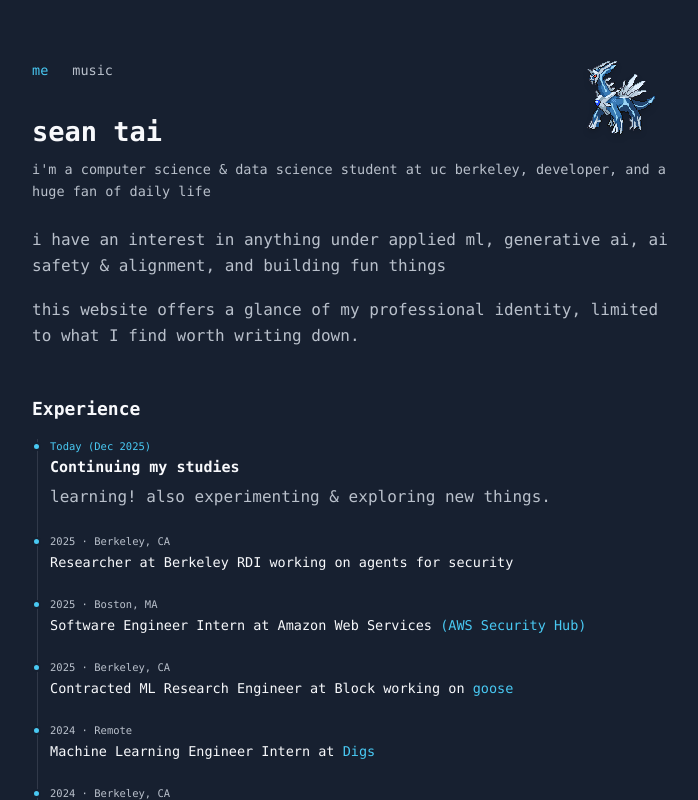
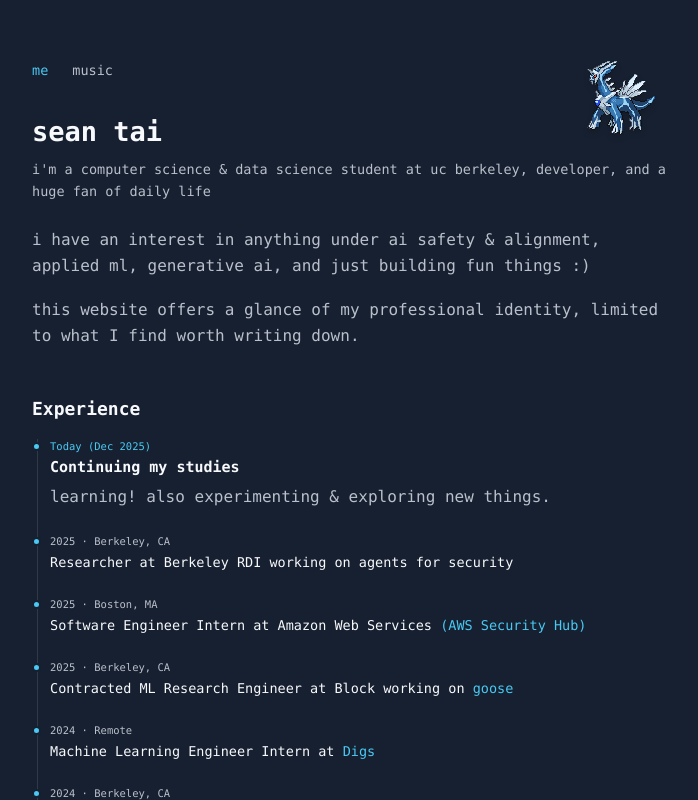
Before and after one commit to seantai1/seantai1.github.io, a React (Vite) app: page / in a window 1280 px wide. Shown: the top 800 px of the page, without its empty margins (290-988 px from the left). Built offline with nearby package versions, Linux system fonts and the light colour scheme.

Commit message:
broken links

```diff
--- a/src/components/About.tsx
+++ b/src/components/About.tsx
@@ -11,7 +11,7 @@
       <div className="space-y-6">
 
         <p className="text-muted-foreground leading-relaxed">
-          i have an interest in anything under applied ml, generative ai, ai safety & alignment, and building fun things
+          i have an interest in anything under ai safety & alignment, applied ml, generative ai, and just building fun things :)
         </p>
 
         <p className="text-muted-foreground leading-relaxed">
@@ -99,7 +99,7 @@
               <h3 className="text-lg font-medium text-foreground mb-1">
                 Software Engineer Intern at{" "}
                 <a
-                  href="https://www.wonderfil.world/site-partners"
+                  href="https://wonderfil.world/"
                   target="_blank"
                   rel="noreferrer noopener"
                   className="text-accent hover:underline"
```
